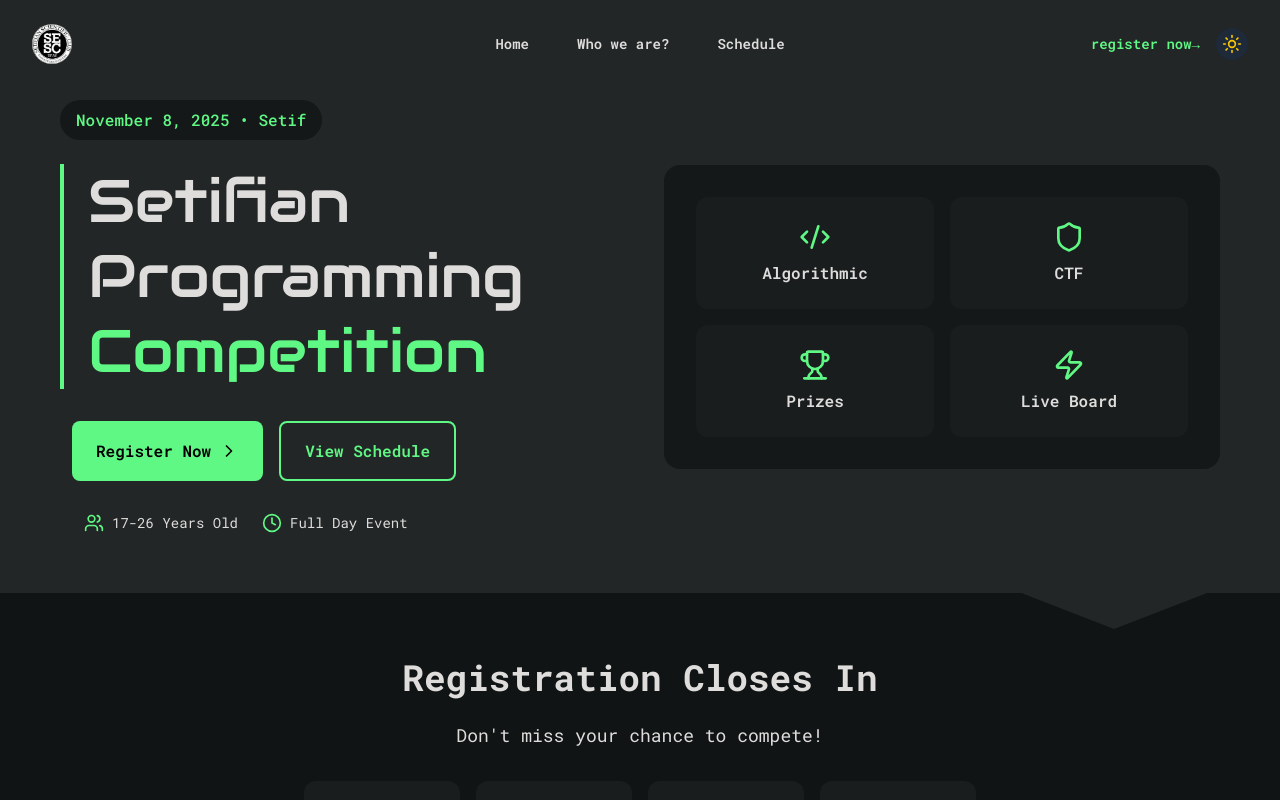
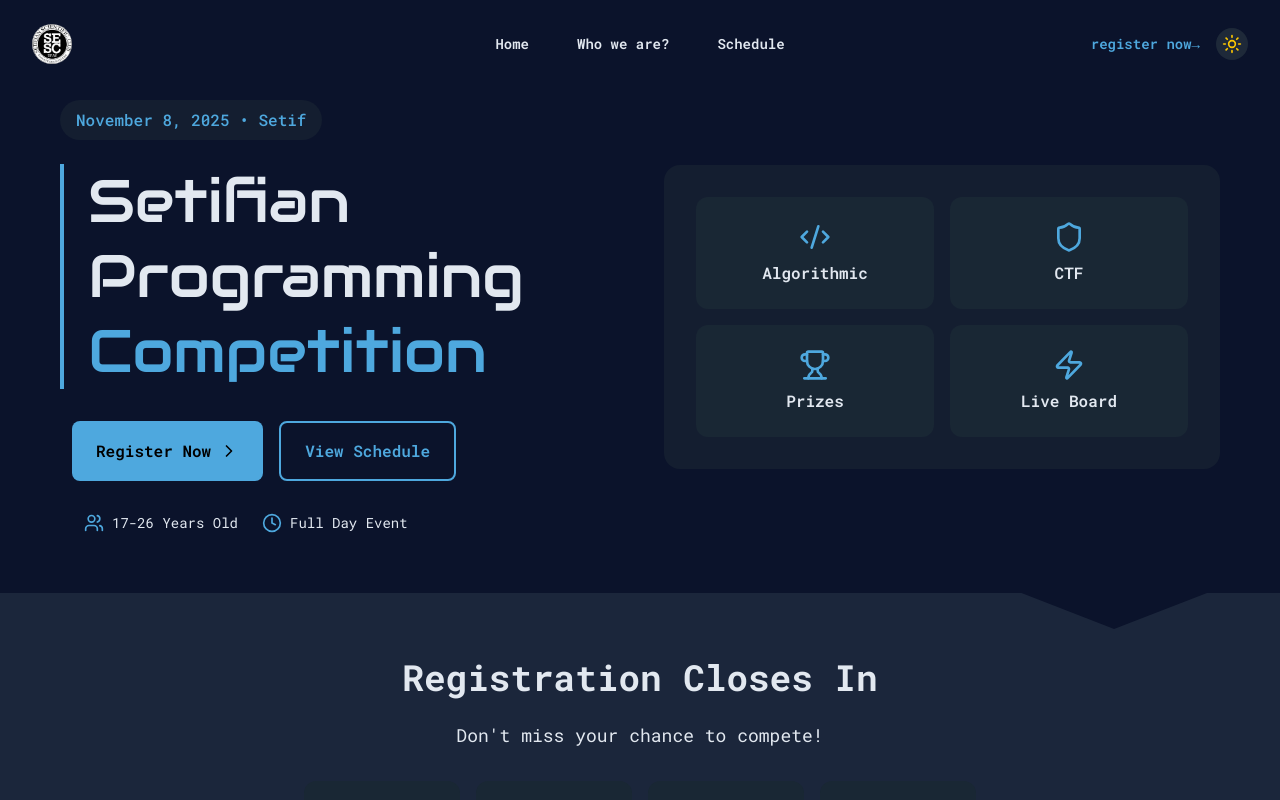
Before and after one commit to soundousbenziadi/codeSet, a React (Vite) app: page / in a window 1280 px wide. Shown: the top 800 px of the page. Built offline with nearby package versions, Linux system fonts and the light colour scheme; a web font is replaced by a local one.

Commit message:
change color to blue

```diff
--- a/src/index.css
+++ b/src/index.css
@@ -10,7 +10,7 @@ html, body {
   box-sizing: border-box;
   padding: 0%;
 }
-@theme {
+/* @theme {
   @keyframes loop-scroll {
     0% { transform: translateX(0%); }
     100% { transform: translateX(-50%); }
@@ -39,8 +39,8 @@ html, body {
   --color-section1: #111414;
   --color-section2: #141818;
   --color-section3: #191D1D;
-}
- /* @theme {
+} */
+ @theme {
   @keyframes loop-scroll {
     0% { transform: translateX(0%); }
     100% { transform: translateX(-50%); }
@@ -70,7 +70,7 @@ html, body {
   --color-section1: #1B263B;
   --color-section2: #141E30;
   --color-section3: #192734;
-} */
+}
 
 
 :root, html, body {
```
